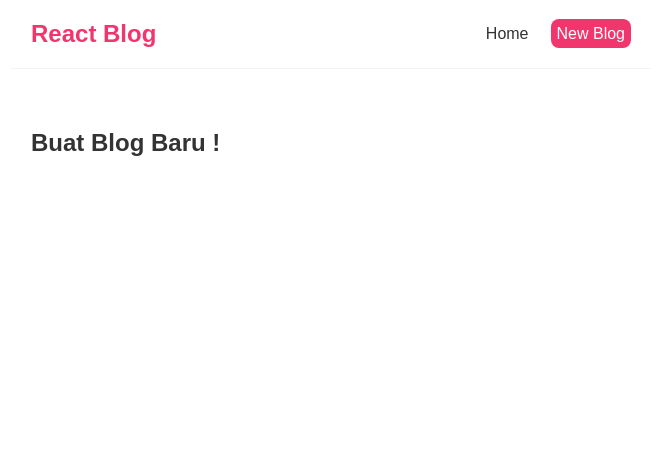
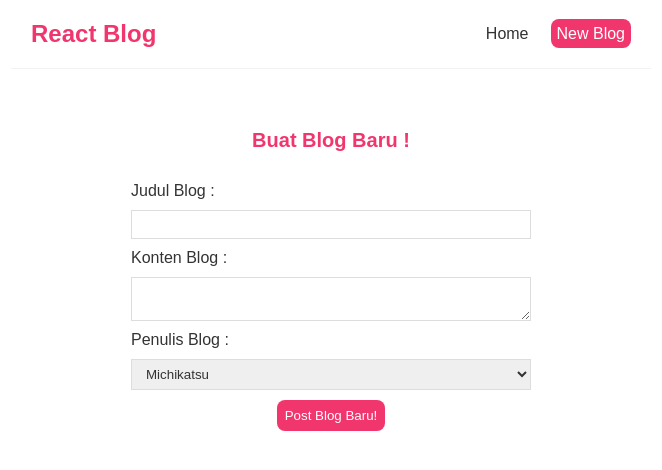
Before and after one commit to GeneralTomm/belajar-react-js-1, a React (Create React App) app: page /create in a window 1280 px wide. Shown: the top 470 px of the page, without its empty margins (309-971 px from the left). Built offline with nearby package versions, Linux system fonts and the light colour scheme.

Commit message:
Membuat blog details dan  create blog

```diff
--- a/data/db.json
+++ b/data/db.json
@@ -1,22 +1,28 @@
 {
-    "blogs":[
+  "blogs": [
     {
-            "id":1,
-            "title":"Pernafasan Matahari",
-            "author":"Yoriichi Tsugikuni",
-            "body":"pernafasan matahari adalah teknik pertama yang ditemukan di era Sengoku oleh seorang pendekar pedang yang bernama Yoriichi tsugikuni"
+      "id": "1",
+      "title": "Pernafasan Matahari",
+      "author": "Yoriichi Tsugikuni",
+      "body": "pernafasan matahari adalah teknik pertama yang ditemukan di era Sengoku oleh seorang pendekar pedang yang bernama Yoriichi tsugikuni"
     },
     {
-            "id":2,
-            "title":"Pernafasan Bulan",
-            "author":"Kokushibou",
-            "body":"Pernafasan bulan adalah teknik pernafasan yang ditemukan diera sengoku , yang merupakan cabang langsung dari pernafasan matahari."
+      "id": "2",
+      "title": "Pernafasan Bulan",
+      "author": "Kokushibou",
+      "body": "Pernafasan bulan adalah teknik pernafasan yang ditemukan diera sengoku , yang merupakan cabang langsung dari pernafasan matahari."
     },
     {
-            "id":3,
-            "title":"Pernafasan angin",
-            "author":"Shinazugawa sanemi",
-            "body":"Pernafasan angin merupakan teknik yang ditemukan oleh seorang pendekar pedang dari era Sengoku dan pengguna yang diketahui adalah Shinazugawa Sanemi"
+      "id": "3",
+      "title": "Pernafasan angin",
+      "author": "Shinazugawa sanemi",
+      "body": "Pernafasan angin merupakan teknik yang ditemukan oleh seorang pendekar pedang dari era Sengoku dan pengguna yang diketahui adalah Shinazugawa Sanemi"
+    },
+    {
+      "id": "dd2b",
+      "title": "Pernafasan Serangga",
+      "body": "Pernafasan serangga adalah pernafasan yang dicabangkan dari pernafasan bunga yang juga diturunkan dari pernafasan air , hal ini dilakukan oleh pilar serangga Kochou Shinobu karena ketidakmampuannya untuk memenggal kepala iblis .",
+      "author": "Shinobu"
     }
   ]
 }
--- a/src/BlogDetails.jsx
+++ b/src/BlogDetails.jsx
@@ -1,7 +1,22 @@
+import { useParams } from "react-router-dom";
+import useFetch from "./useFetch";
+
 const BlogDetails = () => {
+    const { id } = useParams();
+    const {data:blog , error,isPending} = useFetch(`/blogs/${id}`)
     return (
         <div className="blog-details">
-            <h2>blog details</h2>
+            { isPending && <div>Loading ...</div> }
+            { error && <div>Error! {error}</div>}
+            {blog && (
+                <article>
+                    <h2>{blog.title}</h2>
+                    <p>Ditulis oleh : {blog.author}</p>
+                    <div>
+                        {blog.body}
+                    </div>
+                </article>
+            )}
         </div>
      );
 }
--- a/src/BlogList.jsx
+++ b/src/BlogList.jsx
@@ -1,12 +1,15 @@
-const BlogList = ({title,blogs , handleDelete}) => {
+import { Link } from "react-router-dom";
+
+const BlogList = ({title,blogs}) => {
     return (
         <div className="blog-list">
             <h2>{ title }</h2>
             {blogs.map( item => (
              <div className="blog-preview" key={item.id}>
-                 <h2>{item.title}</h2>
-                 <p>Written By : {item.author}</p>
-                 <button onClick={()=> handleDelete(item.id)}>Delete Blog</button>
+                 <Link to={`/blogs/${item.id}`}>
+                    <h2>{item.title}</h2>
+                    <p>Ditulis Oleh : {item.author}</p>
+                 </Link>
              </div>
             ))}
         </div>
--- a/src/Create.jsx
+++ b/src/Create.jsx
@@ -1,7 +1,54 @@
+import { useState } from "react";
+
 const Create = () => {
+    const [title , setTitle] = useState("");
+    const [body , setBody] = useState("");
+    const [author , setAuthor] = useState("");
+
+
+    const [isPending , setIsPending] = useState(false);
+    const handleSubmit = e =>{
+        e.preventDefault();
+        setIsPending(true);
+        const blog = {title, body, author}
+
+        const abort = new AbortController();
+        fetch('http://localhost:9000/blogs',{
+            signal:abort.signals,
+            method:'POST',
+            headers:{
+                "Content-Type":"application/json",
+            },
+            body:JSON.stringify(blog)
+        })
+        .then( ()=> {
+            setIsPending(false);
+        })
+        return ()=> abort.abort();
+    }
     return (
         <div className="create">
             <h2>Buat Blog Baru !</h2>
+            <form onSubmit={handleSubmit}>
+                <label>Judul Blog :</label>
+                <input type="text" value={title} name="title" id="title" required onChange={ e => setTitle(e.target.value)} />
+
+                <label>Konten Blog :</label>
+                <textarea name="body" id="body" value={body} required onChange={ e => setBody(e.target.value)}></textarea>
+
+                <label>Penulis Blog :</label>
+                <select name="author" id="author" value={author} onChange={ e => setAuthor(e.target.value)}>
+                    <option value="Michikatsu">Michikatsu</option>
+                    <option value="Yoriichi">Yoriichi</option>
+                    <option value="Tanjirou">Tanjirou</option>
+                    <option value="Nezuko">Nezuko</option>
+                    <option value="Shinobu">Shinobu</option>
+                    <option value="Kanae">Kanae</option>
+                </select>
+
+                {!isPending && <button>Post Blog Baru!</button>}
+                {isPending && <button disabled>Sedang menambahkan Blog!</button>}
+            </form>
         </div>
      );
 }
--- a/src/index.css
+++ b/src/index.css
@@ -49,3 +49,71 @@
   color:#f1356d;
   margin-bottom:8px;
 }
+
+.blog-preview:hover{
+  box-shadow:1px 3px 5px rgba(0,0,0,0.1);
+}
+.blog-preview h2{
+  font-size:20px;
+  color:#f1356d;
+  margin-bottom:8px;
+}
+
+.blog-preview a{
+  text-decoration:none;
+}
+
+.blog-details h2{
+  font-size:20px;
+  color:#f1356d;
+  margin-bottom:10px;
+}
+
+.blog-details div{
+  margin:20px 0;
+}
+
+.blog-details button{
+  background:#f1356d;
+  color:#fff;
+  border:0;
+  padding:8px;
+  border-radius:8px;
+  cursor:pointer;
+}
+
+.create{
+  max-width:400px;
+  margin:0 auto;
+  text-align:center;
+}
+
+.create label{
+  text-align:left;
+  display:block;
+}
+
+.create h2{
+  font-size:20px;
+  color:#f1356d;
+  margin-bottom:30px;
+
+}
+
+.create input, .create textarea , .create select{
+  width:100%;
+  padding:6px 10px;
+  margin:10px 0;
+  border:1px solid #ddd;
+  box-sizing:border-box;
+  display:block;
+}
+
+.create button{
+  background:#f1356d;
+  color:#fff;
+  border:0;
+  padding:8px;
+  border-radius:8px;
+  cursor:pointer;
+}
```
Lines whose indentation alone changed are shown as unchanged.
